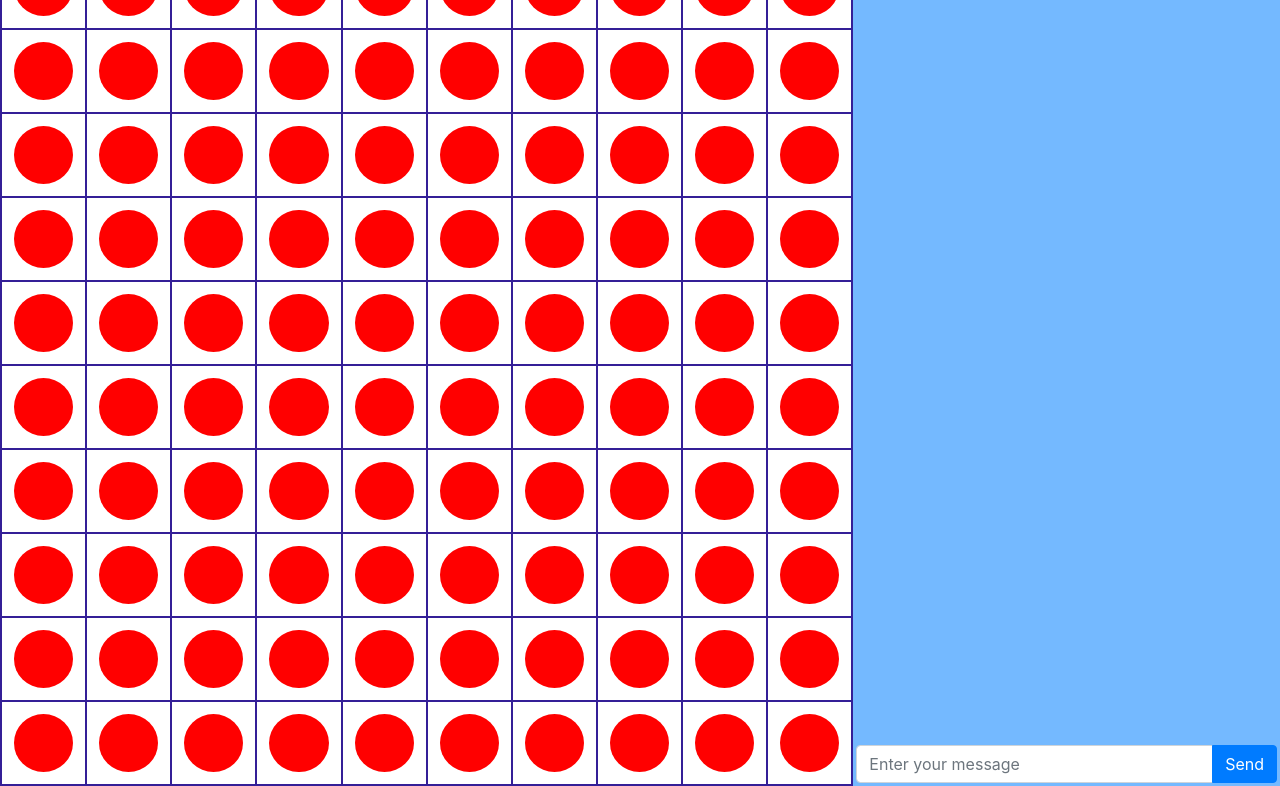
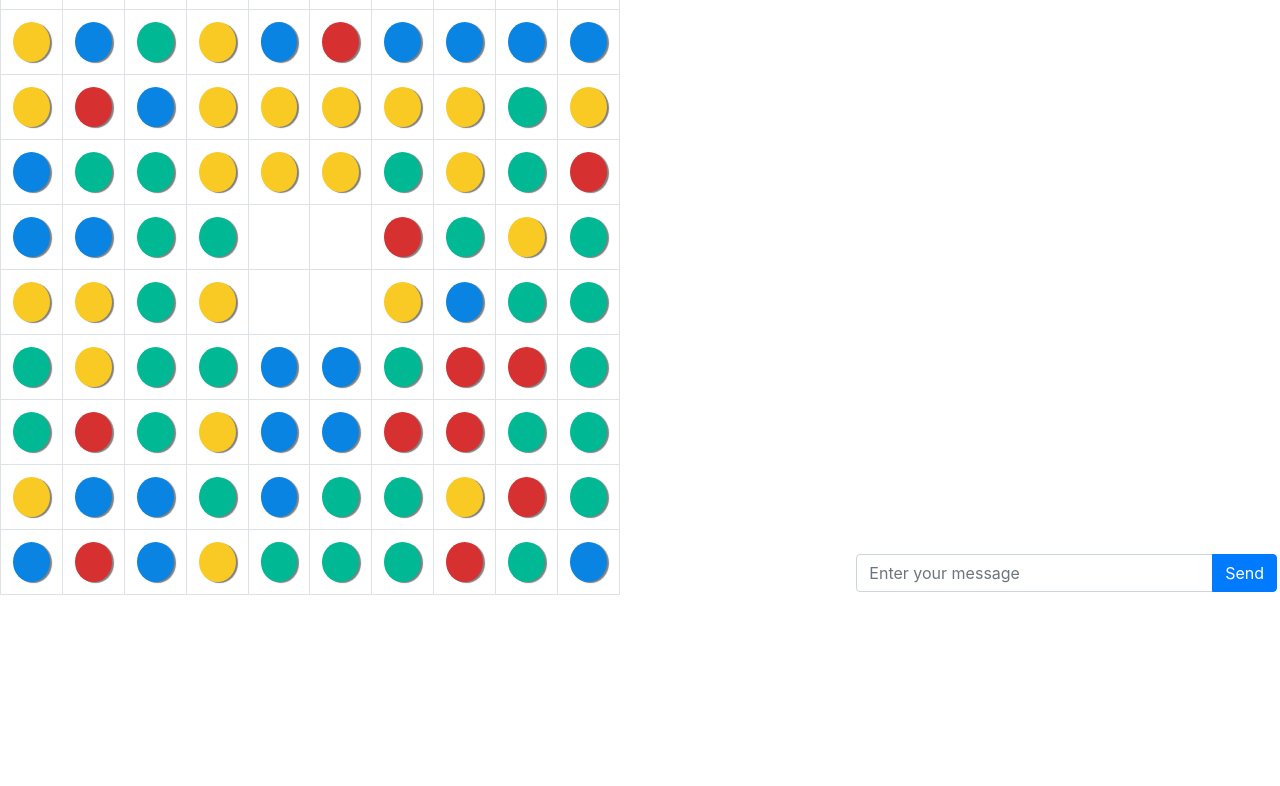
Before and after one commit to matthewtelayman/rainbow-game, a plain HTML site: page index.html in a window 1280 px wide. Shown: the part 56-842 px from the top of the page. After the commit the page ends 800 px from the top, so only its background shows below. Drawn offline with Linux system fonts and the light colour scheme.

Commit message:
converted loops to class methods

```diff
--- a/css/styles.css
+++ b/css/styles.css
@@ -1,25 +1,33 @@
-body {
-    background-color: #74b9ff
-}
-
-#board-container {
-    background-color: white
+table {
+    max-width: 620px;
 }
 
 .select-token {
-    -webkit-box-shadow: inset 0px 0px 26px -1px rgba(115, 190, 240, 1);
-    -moz-box-shadow: inset 0px 0px 26px -1px rgba(115, 190, 240, 1);
-    box-shadow: 0px 0px 26px -1px rgba(115, 190, 240, 1);
+    box-shadow: inset 0px 0px 4px blue
 }
 
 .red {
-    background-color: red
+    background-color: #d63031
+}
+
+.blue {
+    background-color: #0984e3
+}
+
+.green {
+    background-color: #00b894
+}
+
+.yellow {
+    background-color: #f9ca24
 }
 
 .token {
     width: 100%;
-    height: 58px;
+    height: 40px;
     border-radius: 50%;
+    box-shadow: 2px 1px 1px grey;
+    cursor: pointer;
 }
 
 /* chat styles */
@@ -48,6 +56,4 @@ body {
     padding: 5px;
 }
 
-#scoreboard-component {
-    background-color: ;
-}
+#scoreboard-component {}
--- a/js/main.js
+++ b/js/main.js
@@ -1,62 +1,84 @@
 //Elements
-const boardContainer = document.getElementById('board-container');
-const tableBody = document.getElementById('table-body')
-const tokenColors = [{
-        color: 'red',
-        hexValue: '#d63031'
-    },
-    {
-        color: 'blue',
-        hexValue: '#0984e3'
-    },
-    {
-        color: 'green',
-        hexValue: '#00b894'
-    },
-    {
-        color: 'yellow',
-        hexValue: '#f9ca24'
+const tokenColors = ['red', 'green', 'yellow', 'blue'];
+let counter = 0;
+let globalSelectCheck = false
+
+//Utilities
+const chooseRandom = (arr) => {
+    return arr[Math.floor(Math.random() * arr.length)];
 }
-];
 
 //Create board
-let counter = 0
-for (let i = 0; i < 10; i++) {
+class Board {
+
+    tokenColors = []
+    numOfCols = 0
+    numOfRows = 0
+    counter = 0
+    tableBody = document.getElementById('table-body')
+
+    constructor(tokenColors, numOfRows, numOfCols) {
+        this.tokenColors = tokenColors
+        this.numOfRows = numOfRows
+        this.numOfCols = numOfCols
+    }
+
+    createBoard() {
+        for (let i = 0; i < this.numOfRows; i++) {
             let tr = document.createElement('tr');
-    for (let j = 0; j < 10; j++) {
+            for (let j = 0; j < this.numOfCols; j++) {
                 let td = document.createElement('td');
-        td.setAttribute("style", "border:2px solid #341f97; ");
                 td.id = `tile-${counter}`;
                 tr.appendChild(td);
                 counter++;
             }
-    tableBody.appendChild(tr);
+            this.tableBody.appendChild(tr);
+        }
+        const boardSize = this.numOfCols * this.numOfRows
+        this.placeTokens(this.tokenColors, boardSize)
+    }
+    placeTokens(tokenColors, boardSize) {
+        for (let i = 0; i < boardSize; i++) {
+            if (i != 44 && i != 45 && i != 54 && i != 55) {
+                let tile = document.getElementById(`tile-${i}`);
+                let token = document.createElement('div')
+                token.id = `token-${i}`
+                const randomColor = chooseRandom(tokenColors)
+                token.className = `${randomColor} token`
+                tile.append(token)
+            }
+        }
+    }
 }
 
-//Place tokens on board
-/*
-1.iterate over each tile.
-2. randomly place one of four-colored tokens
-3. exclude four middle tiles
-*/
-
-let token;
-counter = 0;
+class Token extends Board {
+    constructor() {
+        super()
+    }
+    addTokenSelection() {
         for (let i = 0; i < 100; i++) {
-    let tile = document.getElementById(`tile-${i}`);
-    token = document.createElement('div')
-    //randomize utility here
-    token.id = `token-${counter}`
-    token.className = 'red token'
-    tile.append(token)
-    counter++;
+            let token = document.getElementById(`tile-${i}`);
+            token.addEventListener('click', () => {
+                if (token.classList != 'select-token' && globalSelectCheck == false) {
+                    console.log(`Selected token with id ${i}`)
+                    token.classList = 'select-token'
+                    globalSelectCheck = true;
+                } else if (token.classList == 'select-token' && globalSelectCheck == true) {
+                    token.classList = ''
+                    globalSelectCheck = false;
+                }
+            })
+        }
+    }
+    addTokenValidation() {
+        //check if you can make a move.
+    }
 }
 
-//Add highlight action to board tiles
-for (let i = 0; i < 100; i++) {
-    token = document.getElementById(`tile-${i}`);
-    tile.addEventListener('click', () => {
-        console.log(`Selected token with id ${i}`)
-        token.classList.toggle('select-token')
-    })
-}
+const board = new Board(tokenColors, 10, 10)
+const token = new Token();
+//an init sequence must take place.
+board.createBoard()
+//add token actions
+token.addTokenSelection()
+token.addTokenSelection()
```
Lines whose indentation alone changed are shown as unchanged.
